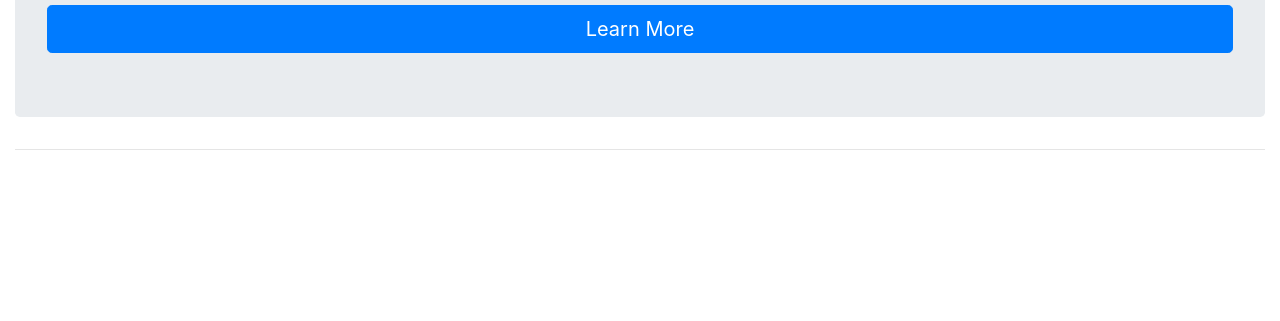
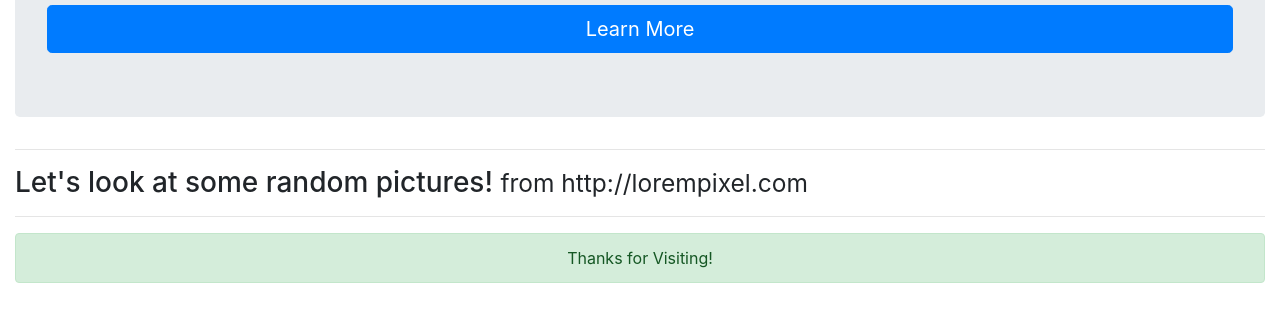
Before and after one commit to andreamartz/sb-13-2-bootstrap-exercises, a plain HTML site: page bootstrap-exercise-1-mock/index.html in a window 1280 px wide. Shown: the part 161-482 px from the top of the page. Drawn offline with nearby package versions, Linux system fonts and the light colour scheme.

Commit message:
Begin middle section and add alert at bottom

```diff
--- a/bootstrap-exercise-1-mock/index.html
+++ b/bootstrap-exercise-1-mock/index.html
@@ -9,7 +9,8 @@
       href="https://unpkg.com/bootstrap/dist/css/bootstrap.css"
     />
   </head>
-  <body>  <div class="container-fluid">
+  <body>
+    <div class="container-fluid">
       <div class="jumbotron text-center">
         <h1>Welcome to our website!</h1>
         <h2>Look at this button! Wow, let's click on it!</h2>
@@ -19,7 +20,21 @@
       </div>
       <hr />
 
+      <div>
+        <h3>
+          Let's look at some random pictures!
+          <small>from http://lorempixel.com</small>
+        </h3>
+      </div>
+
+      <hr />
+      <div class="alert alert-success text-center">
+        <p class="mb-0">Thanks for Visiting!</p>
+      </div>
+    </div>
+
     <script src="https://unpkg.com/jquery"></script>
     <script src="https://unpkg.com/popper"></script>
-  <script src="https://unpkg.com/bootstrap"></script></body>
+    <script src="https://unpkg.com/bootstrap"></script>
+  </body>
 </html>
```
Lines whose indentation alone changed are shown as unchanged.
